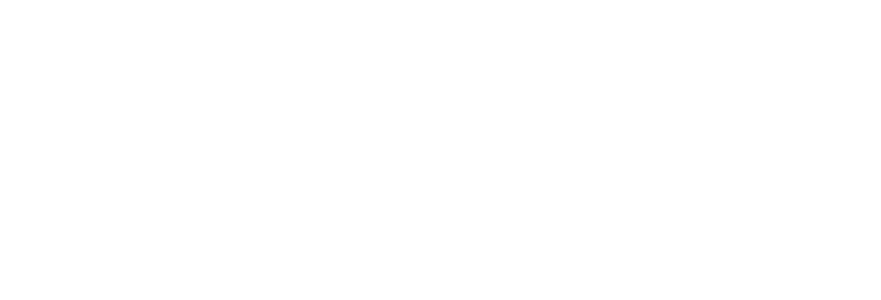
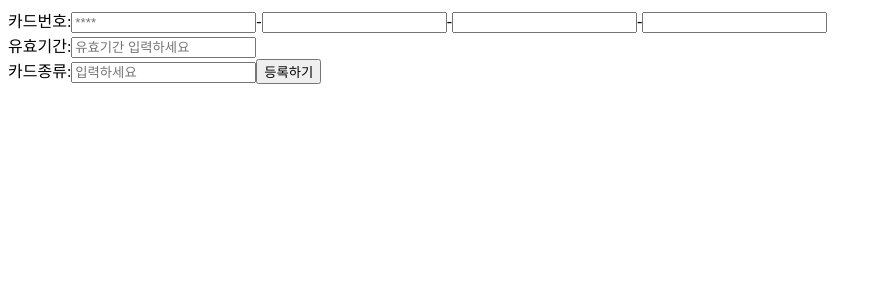
Before and after one commit to insu1170/bookSaleSystem, a React (Create React App) app in the folder front/: page /addCard in a window 1280 px wide. Before the commit this address had no page. Shown: the top 300 px of the page, without its empty margins (0-881 px from the left). Built offline with nearby package versions, Linux system fonts and the light colour scheme.

Commit message:
카드 추가 기능,예외처리(X)

```diff
--- a/front/src/App.js
+++ b/front/src/App.js
@@ -2,15 +2,17 @@ import {Login} from "./page/login/Login";
 import {SignUp} from "./page/login/SingUp";
 import {Route, Routes} from "react-router-dom";
 import {Main} from "./page/main/Main";
-import {AddBook} from "./page/addBook/AddBook";
+import {AddBook} from "./page/addPage/AddBook";
+import {AddCard} from "./page/addPage/AddCard";
 
 function App() {
     return (<div className="App">
         <Routes>
-            <Route path="/login" element={<Login/>}></Route>
-            <Route path="/signup" element={<SignUp/>}></Route>
+            <Route path="/login" element={<Login/>}/>
+            <Route path="/signup" element={<SignUp/>}/>
             <Route path="/main" element={<Main/>}/>
             <Route path="/addBook" element={<AddBook/>}/>
+            <Route path="/addCard" element={<AddCard/>}/>
         </Routes>
     </div>);
 }
--- /dev/null
+++ b/front/src/config/addData.js
@@ -0,0 +1,29 @@
+import axios from 'axios';
+import port from './port';
+import axiosPostCookie from "./axiosPostCookie";
+
+async function addData(tableName,url,...query) {
+
+    const columns = query[0]; //key 값
+    const values = query[1];  // value 값
+    console.log(columns, values,url)
+
+
+    const columnString = columns.join(', '); // key 값 배열을 문자열로 + 배열 값마다 , 를 넣는 과정
+    const queryMark = values.map(() => '?').join(', '); // 값 개수만큼 ? 문자열 생성및 위와 같이 ,를 넣는 과정
+
+    const sqlQuery = `INSERT INTO ${tableName} (${columnString}) VALUES (${queryMark})`; //쿼리문
+    try {
+        const response = await axios.post(`${port}${url}`, {
+            table: tableName, query: {sql: sqlQuery, values}
+        }, axiosPostCookie);
+        // 응답 처리
+        console.log(response.data);
+        return response.data;
+    } catch (error) {
+        console.error('Error adding data:', error);
+        throw error;
+    }
+}
+
+export default addData;
--- /dev/null
+++ b/front/src/page/addPage/AddCard.jsx
@@ -0,0 +1,96 @@
+import React, {useState} from "react";
+import addData from "../../config/addData";
+
+export const AddCard = () => {
+    const [cardInfo, setCardInfo] = useState({
+        cardNum1: '', cardNum2: '', cardNum3: '', cardNum4: '', cardPeriod: '', cardOption: ""
+    })
+
+    const changeHandle = (e) => {
+        const {value, name} = e.target
+        setCardInfo({
+            ...cardInfo, [name]: value
+        })
+    }
+
+    const handleSubmit = async () => {
+        const queryNames = Object.keys(cardInfo)
+        queryNames.splice(0, 4, 'cardNum');
+        const queryValues = Object.values(cardInfo);
+        const data = queryValues.slice(0, 4)
+        let inputs = ""
+
+        data.map((data) => {
+            inputs += data;
+        })
+
+        queryValues.splice(0, 4, inputs)
+        queryNames.push('userId')
+        queryValues.push('')
+        // console.log(queryNames, queryValues)
+
+        try {
+            await addData('card', '/check', queryNames, queryValues);
+            alert('등록되었습니다!');
+        } catch (err) {
+            alert('오류가 발생했습니다.');
+            console.error(err);
+        }
+    };
+
+    return (<div>
+            카드번호:
+            <input
+                type="text"
+                placeholder="****"
+                maxLength="4"
+                name='cardNum1'
+                value={cardInfo.cardNum1}
+                onChange={changeHandle}
+            />-
+            <input
+                type="text"
+                maxLength="4"
+                name='cardNum2'
+                value={cardInfo.cardNum2}
+                onChange={changeHandle}
+            />-
+            <input
+                type="text"
+                maxLength="4"
+                name='cardNum3'
+                value={cardInfo.cardNum3}
+                onChange={changeHandle}
+            />-
+            <input
+                type="password"
+                maxLength="5"
+                name='cardNum4'
+                value={cardInfo.cardNum4}
+                onChange={changeHandle}
+            />
+            <br/>
+
+            유효기간:
+            <input
+                type="text"
+                placeholder="유효기간 입력하세요"
+                name='cardPeriod'
+                value={cardInfo.cardPeriod}
+                onChange={changeHandle}
+            />
+            <br/>
+
+            카드종류:
+            <input
+                type="text"
+                placeholder="입력하세요"
+                name="cardOption"
+                value={cardInfo.cardOption}
+                onChange={changeHandle}
+            />
+            <button onClick={handleSubmit}>등록하기</button>
+        </div>
+
+    )
+}
```
Also changed, not shown: front/src/page/addPage/AddAddress.jsx (added, +7 -0 lines), front/src/page/addPage/AddBook.jsx (renamed from front/src/page/addBook/AddBook.jsx), 1 other file (tests, documents, lock files or other folders).
